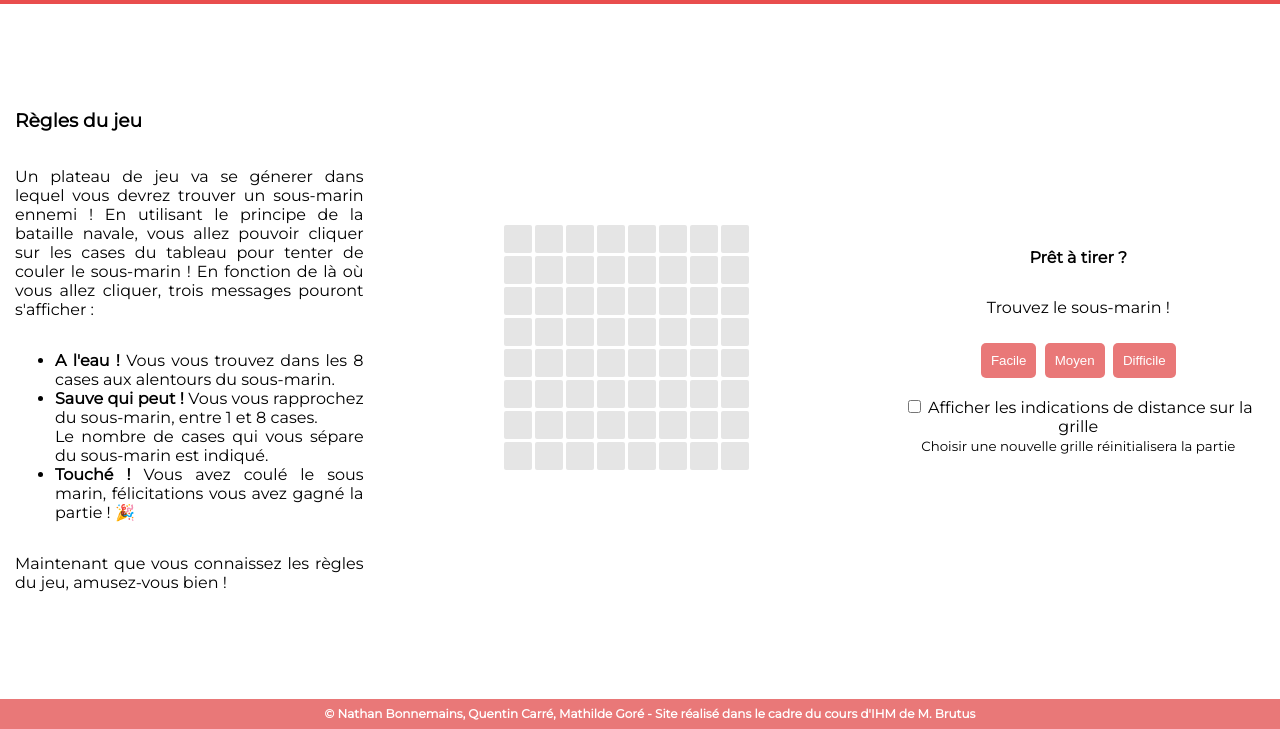
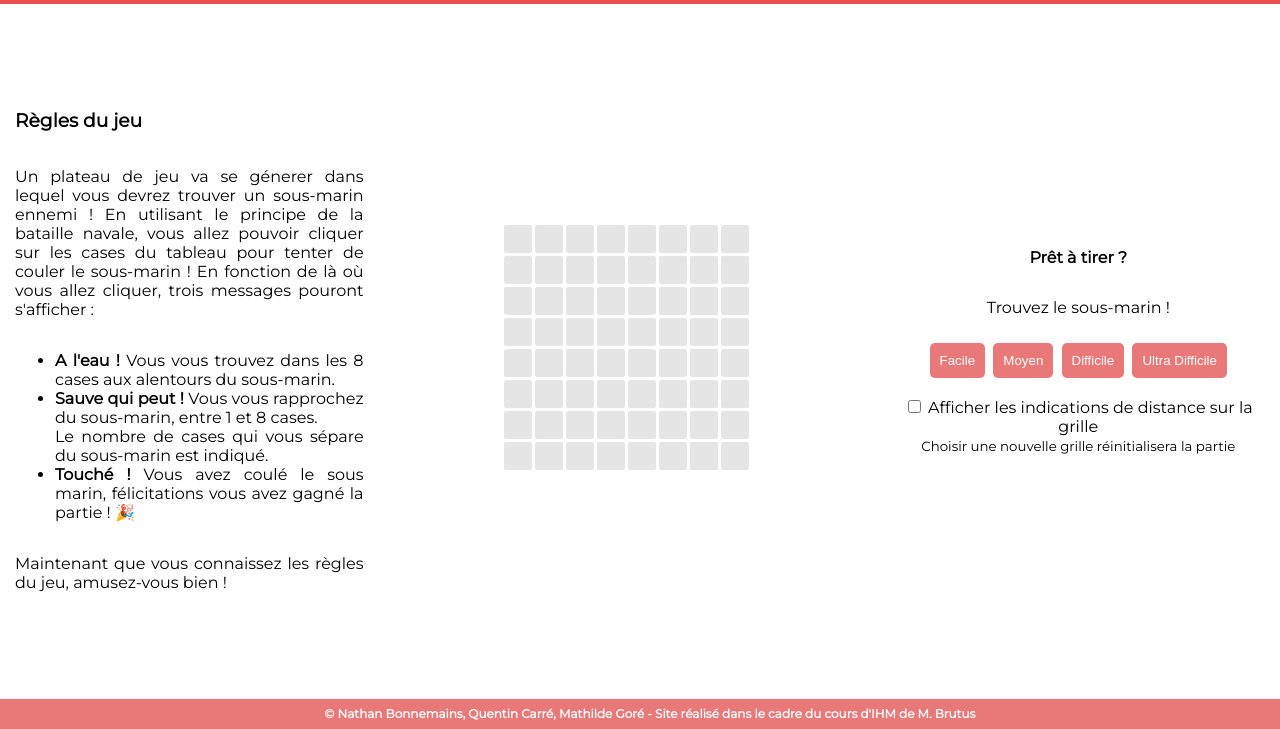
Before and after one commit to NathanBnm/ToucherCouler, a plain HTML site: page index.html in a window 1280 px wide. Shown: the part 71-800 px from the top of the page. Drawn offline with Linux system fonts and the light colour scheme.

Commit message:
Nouveau bouton

```diff
--- a/index.html
+++ b/index.html
@@ -46,6 +46,7 @@
                     <button class="button" onclick="initJeu(8);">Facile</button>
                     <button class="button" onclick="initJeu(10);">Moyen</button>
                     <button class="button" onclick="initJeu(15);">Difficile</button>
+                    <button class="button">Ultra Difficile</button>
                 </div>
                 <br>
                 <input id="tips" name="tips" type="checkbox">
```
